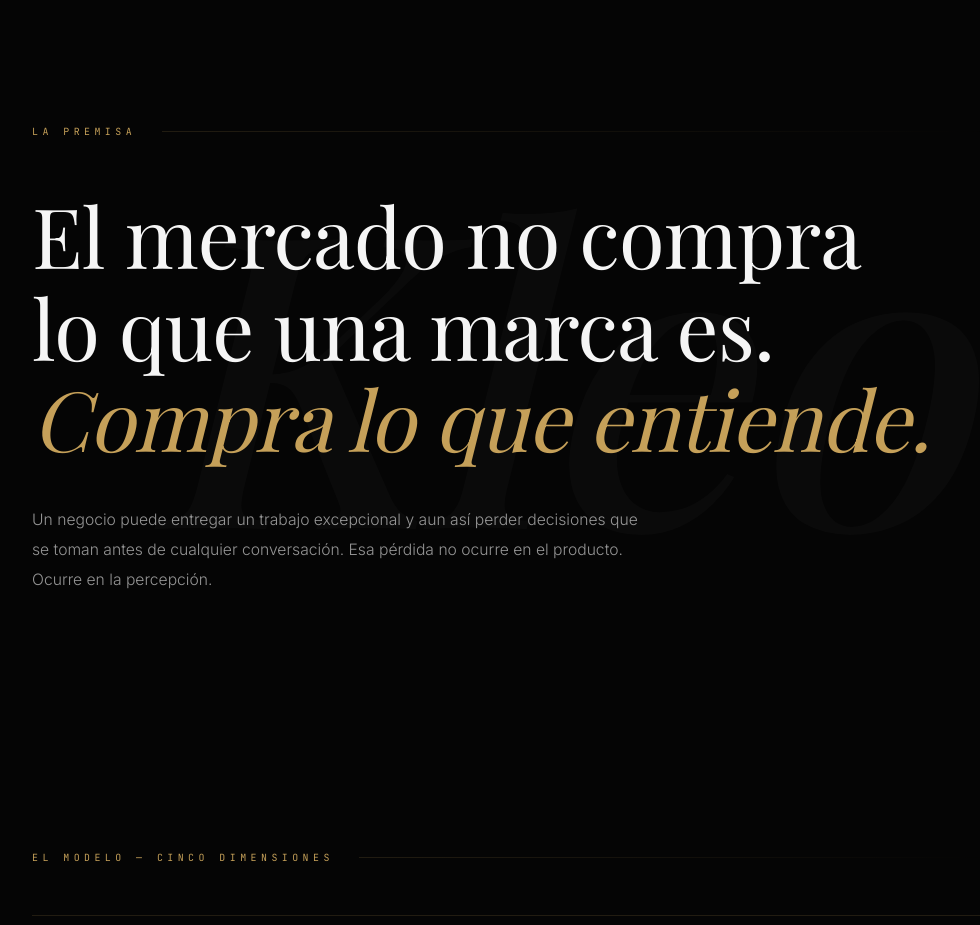
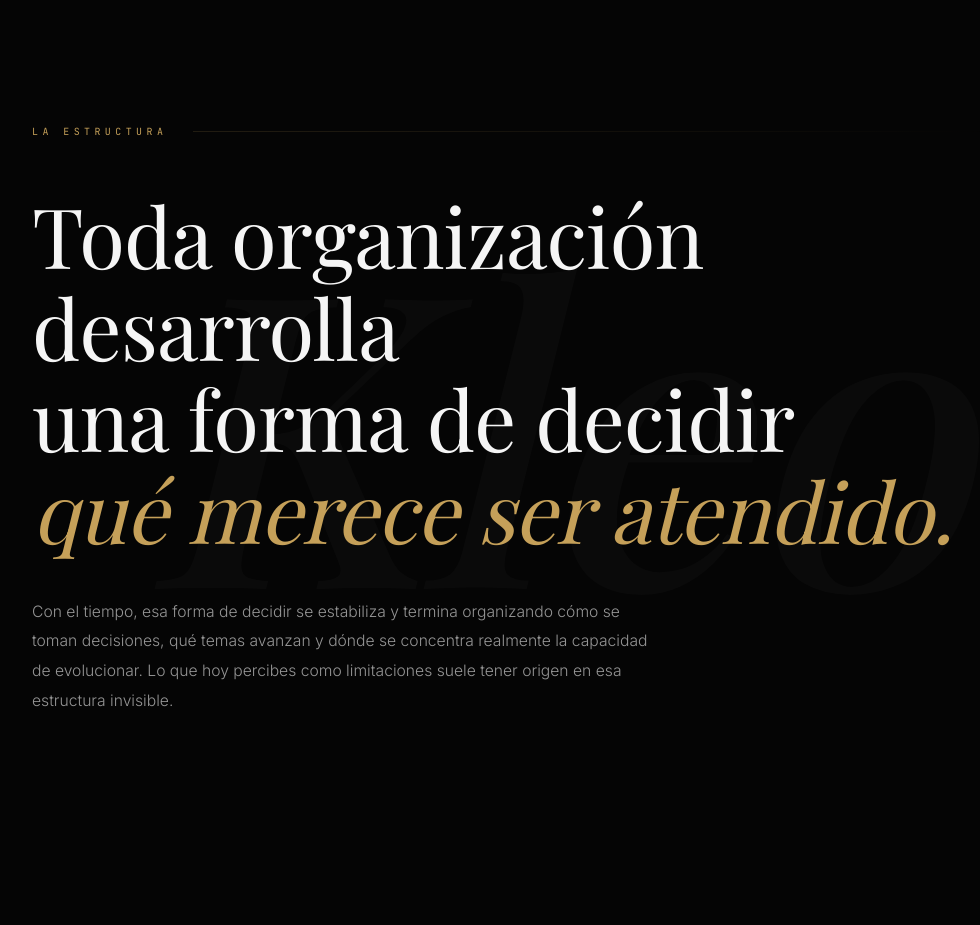
Before and after one commit to carinaeursino-cyber/kleos-insight, a website: page src/index.html in a window 1280 px wide. Shown: the part 1294-2219 px from the top of the page, without its empty margins (126-1106 px from the left). Drawn offline with nearby package versions, Linux system fonts and the light colour scheme; files whose address does not match are found by name; a web font is replaced by a local one.

Commit message:
update premisa

```diff
--- a/src/index.html
+++ b/src/index.html
@@ -49,16 +49,17 @@
     <!-- Premisa -->
 <div class="section statement-section">
   <span class="watermark wm-right" aria-hidden="true">Kleos</span>
-      <p class="section-label mono lined reveal">LA PREMISA</p>
+  <p class="section-label mono lined reveal">LA ESTRUCTURA</p>
   <h2 class="statement reveal">
-        <span class="line-white">El mercado no compra</span><br />
-        <span class="line-white">lo que una marca es.</span><br />
-        <em class="line-gold">Compra lo que entiende.</em>
+    <span class="line-white">Toda organización desarrolla</span><br />
+    <span class="line-white">una forma de decidir</span><br />
+    <em class="line-gold">qué merece ser atendido.</em>
   </h2>
   <p class="statement-sub sans reveal" style="--d:.15s">
-        Un negocio puede entregar un trabajo excepcional y aun así perder
-        decisiones que se toman antes de cualquier conversación. Esa pérdida
-        no ocurre en el producto. Ocurre en la percepción.
+    Con el tiempo, esa forma de decidir se estabiliza y termina organizando
+    cómo se toman decisiones, qué temas avanzan y dónde se concentra realmente
+    la capacidad de evolucionar. Lo que hoy percibes como limitaciones suele
+    tener origen en esa estructura invisible.
   </p>
 </div>
 
```
Lines whose indentation alone changed are shown as unchanged.
